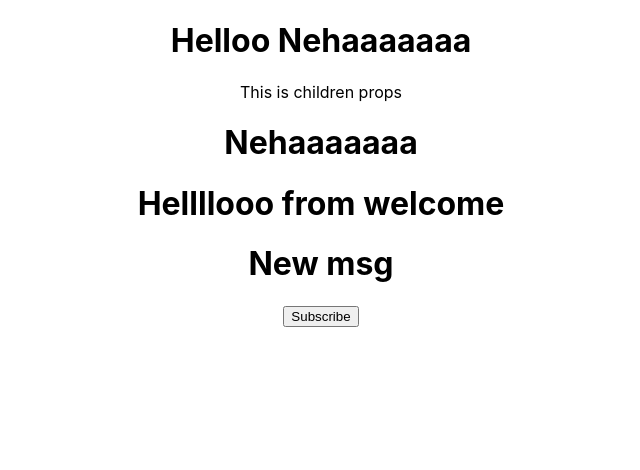
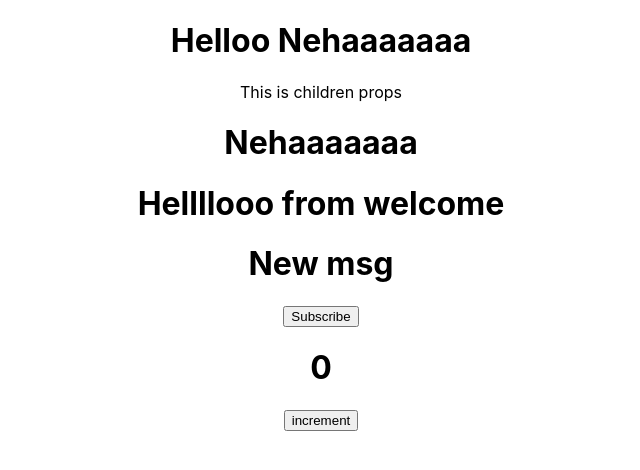
Before and after one commit to Nehavel/react_new, a React (Create React App) app in the folder learn_react/: page / in a window 1280 px wide. Shown: the top 470 px of the page, without its empty margins (319-959 px from the left). Built offline with nearby package versions, Linux system fonts and the light colour scheme.

Commit message:
prev state in state

```diff
--- a/learn_react/src/App.js
+++ b/learn_react/src/App.js
@@ -1,6 +1,7 @@
 import "./App.css";
 import Greet from "./components/Greet";
 import Welcome from "./components/Welcome";
+import Counter from "./components/Counter";
 import Message from "./components/Message";
 function App() {
   return (
@@ -14,6 +15,7 @@
       <Welcome name="Nehaaaaaaa" />
       {/* state example */}
       <Message></Message>
+      <Counter></Counter>
     </div>
   );
 }
--- /dev/null
+++ b/learn_react/src/components/Counter.js
@@ -0,0 +1,27 @@
+import React, { Component } from "react";
+
+export class Counter extends Component {
+  constructor() {
+    super();
+    this.state = {
+      count: 0,
+    };
+  }
+  increment() {
+    /*use prev state*/
+    this.setState((prevState) => ({
+      count: prevState.count + 1,
+    }));
+  }
+  render() {
+    return (
+      <div>
+        {/* props in class components */}
+        <h1>{this.state.count}</h1>
+        <button onClick={() => this.increment()}>increment</button>
+      </div>
+    );
+  }
+}
+
+export default Counter;
```
